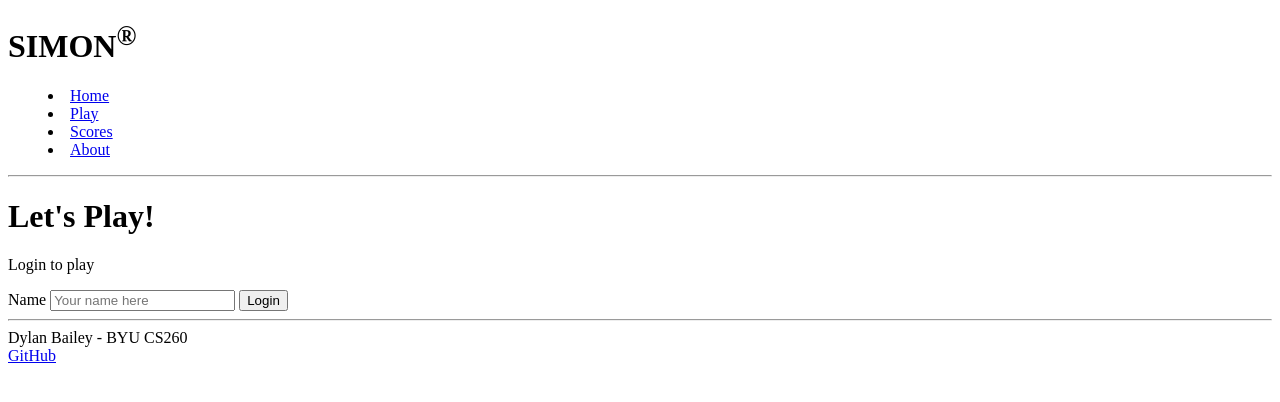
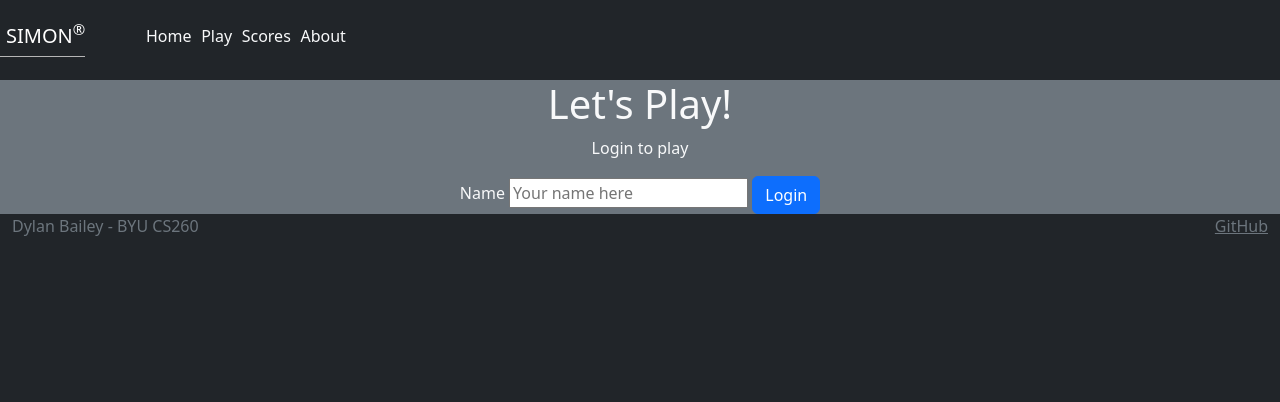
Before and after one commit to NuSigma/simon, a plain HTML site: page index.html in a window 1280 px wide. Drawn offline with nearby package versions, Linux system fonts and the light colour scheme.

Commit message:
index.html updated to use CSS

```diff
--- a/index.html
+++ b/index.html
@@ -2,42 +2,59 @@
 <html lang="en">
     <head>
         <meta charset="UTF-8"/>
-
+        <!-- stop browser automatic scaling -->
         <meta name="viewport" content="width=device-width,initial-scale=1.0"/>
         <title>SIMON</title>
         <link rel="icon" href="simonicon.ico"/>
+
+        <!-- ref main.css -->
+        <link rel="stylesheet" href="main.css" />
+
+        <!-- include bootstrap -->
+        <link
+        href="https://cdn.jsdelivr.net/npm/bootstrap@5.2.2/dist/css/bootstrap.min.css"
+        rel="stylesheet"
+        integrity="sha384-Zenh87qX5JnK2Jl0vWa8Ck2rdkQ2Bzep5IDxbcnCeuOxjzrPF/et3URy9Bv1WTRi"
+        crossorigin="anonymous"
+      />
     </head>
-    <body>
-        <header>
-            <h1>SIMON<sup>&reg;</sup></h1>
-
-            <nav>
+    <body class="bg-dark text-light">
+        <header class="container-fluid">
+            <nav class="navbar fixed-top navbar-dark">
+                <a class="navbar-brand" href="#">SIMON<sup>&reg;</sup></a>
                 <menu>
-                    <li><a href="index.html">Home</a></li>
-                    <li><a href="play.html">Play</a></li>
-                    <li><a href="scores.html">Scores</a></li>
-                    <li><a href="about.html">About</a></li>
+                    <li class="nav-item">
+                        <a class="nav-link active" href="index.html">Home</a></li>
+                    <li class="nav-item">
+                        <a class="nav-link" href="play.html">Play</a></li>
+                    <li class="nav-item">
+                        <a class="nav-link" href="scores.html">Scores</a></li>
+                    <li class="nav-item">
+                        <a class="nav-link" href="about.html">About</a></li>
                 </menu>
             </nav>
-
-            <hr /> <!-- Old HTML styling since don't yet know CSS -->
         </header>
 
-        <main>
+        <main class="container-fluid bg-secondary text-center">
+            <div>
                 <h1>Let's Play!</h1>
                 <p>Login to play</p>
                 <form method="get" action="play.html">
                     <label for="name">Name</label>
                     <input type="text" id="name" placeholder="Your name here"/>
-                <button type="submit">Login</button>
+                    <button type="submit" class="btn btn-primary">Login</button>
                 </form>
+            </div>
         </main>
 
-        <footer>
-            <hr />
+        <footer class="bg-dark text-dark text-muted">
+            <div class="container-fluid">
                 <span class="text-reset">Dylan Bailey - BYU CS260</span>
-            <br />
-            <a href="https://github.com/NuSigma/simon">GitHub</a>
+                <a  class="text-reset"
+                    href="https://github.com/NuSigma/simon">
+                    GitHub
+                </a>
+            </div>
         </footer>
     </body>
 </html>
```
Lines whose indentation alone changed are shown as unchanged.
